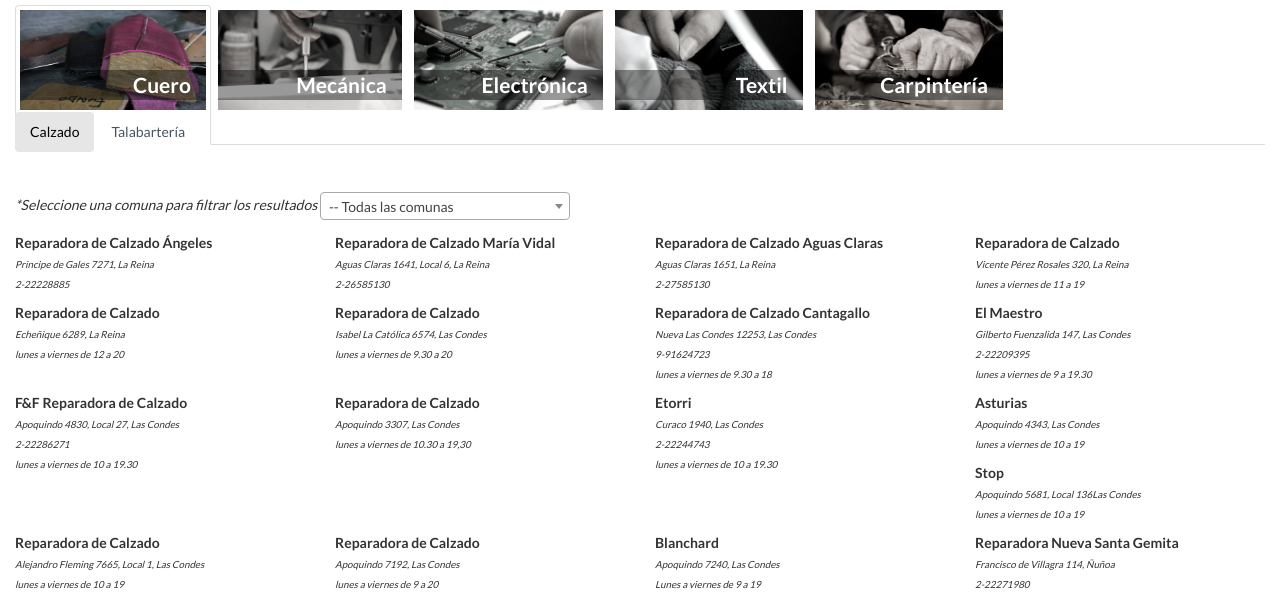
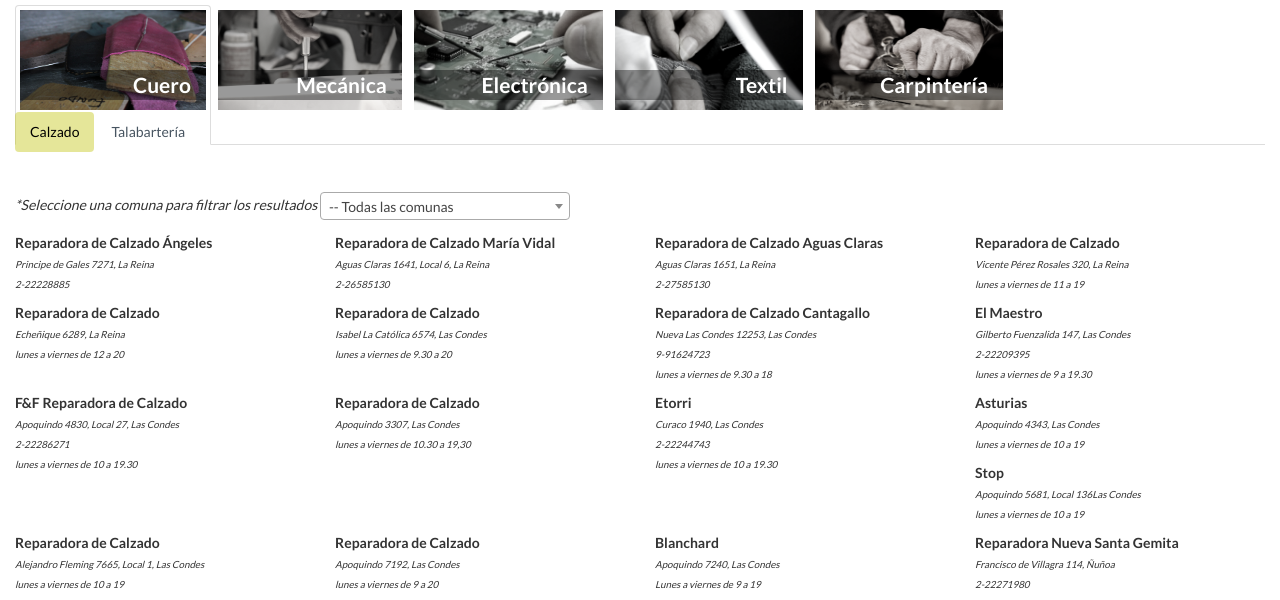
Before and after one commit to facano/comonuevo, a plain HTML site: page rubros.html in a window 1280 px wide. In both pictures the pointer is over the link "Calzado". Shown: the part 135-735 px from the top of the page. Drawn offline with Linux system fonts and the light colour scheme.

Commit message:
Change pills hover color

```diff
--- a/css/styles.css
+++ b/css/styles.css
@@ -365,3 +365,8 @@ body{
     width: 50%;
     margin-left: 25%;
 }
+
+.nav-pills>li>a.pills-hazlotumismo:hover, .nav-pills>li.active>a.pills-hazlotumismo:hover,
+.nav-pills>li>a.pills-rubros:hover, .nav-pills>li.active>a.pills-rubros:hover{
+    background-color: rgba(189, 192, 0, 0.4);
+}
```
